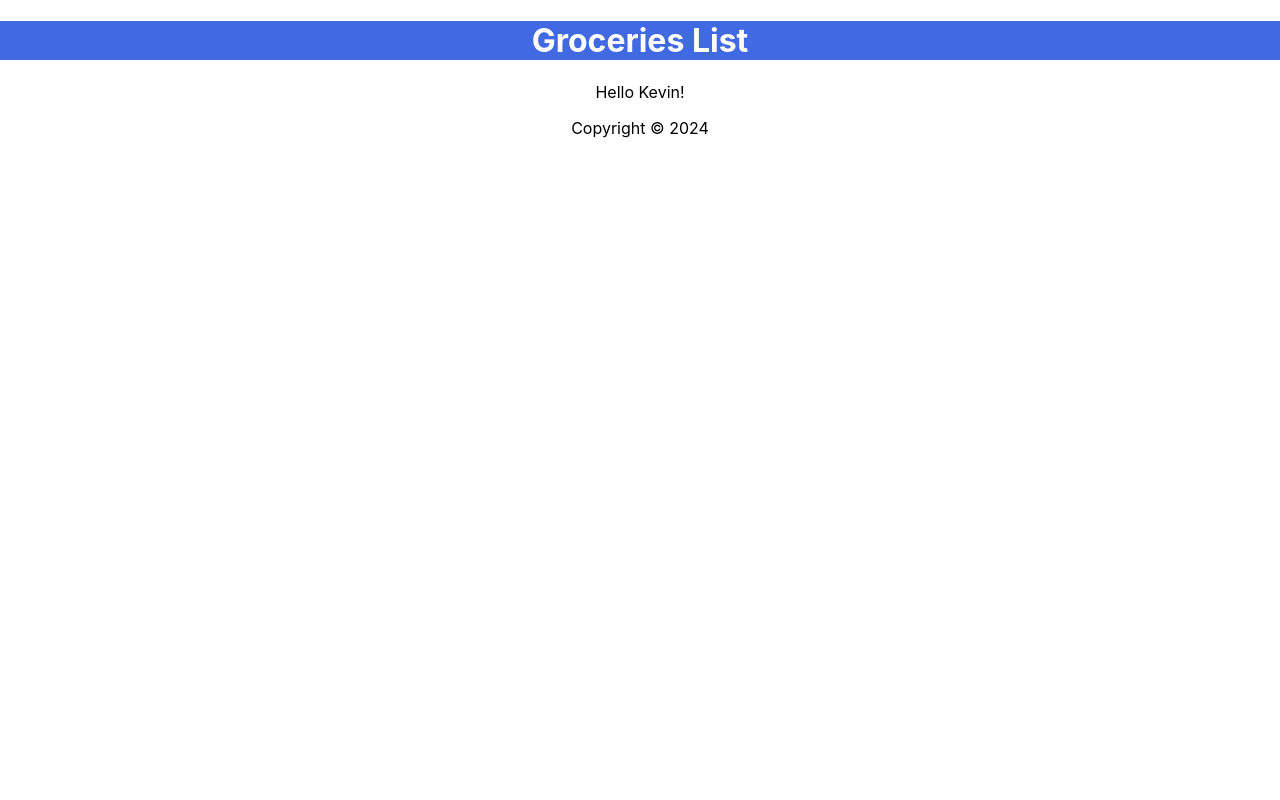
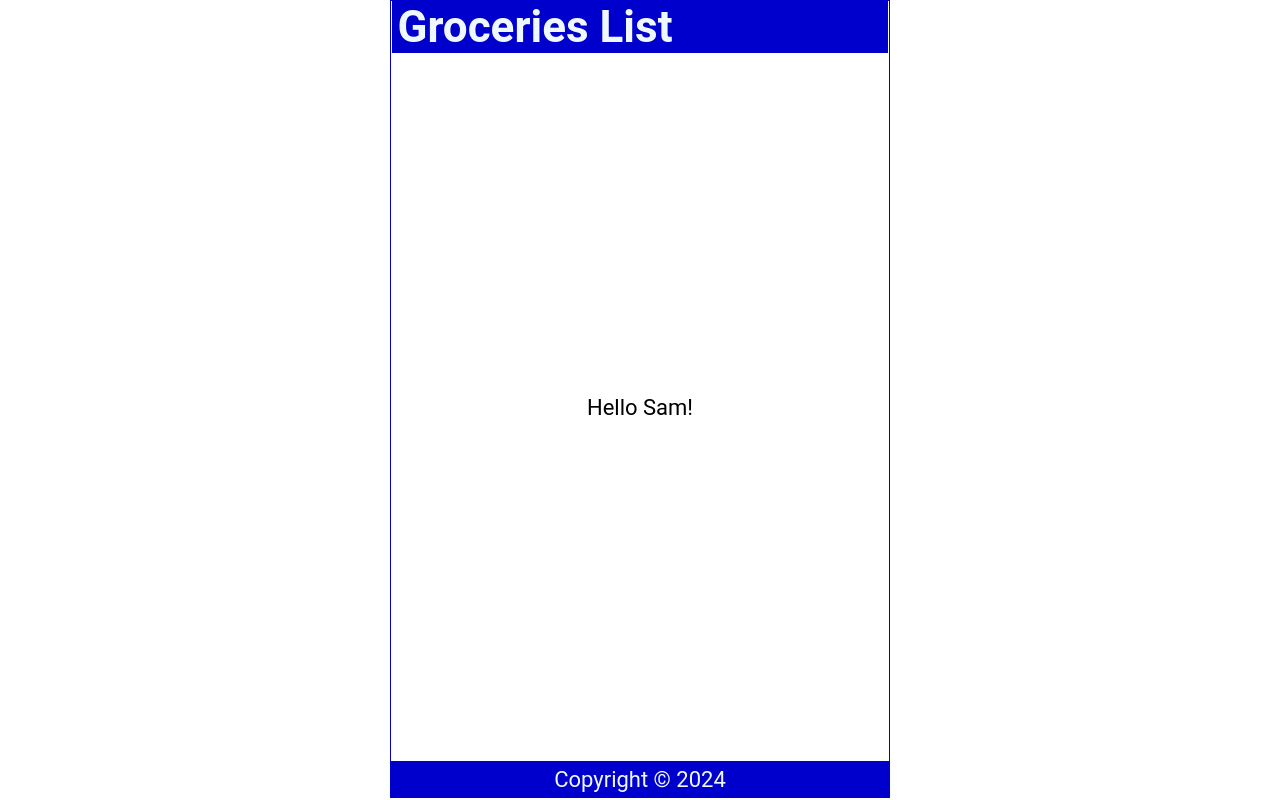
Before and after one commit to Hansika002/React-JS-Essentials, a React (Create React App) app: page / in a window 1280 px wide. Built offline with nearby package versions, Linux system fonts and the light colour scheme.

Commit message:
inline css removed

```diff
--- a/src/App.css
+++ /dev/null
@@ -1,38 +0,0 @@
-.App {
-  text-align: center;
-}
-
-.App-logo {
-  height: 40vmin;
-  pointer-events: none;
-}
-
-@media (prefers-reduced-motion: no-preference) {
-  .App-logo {
-    animation: App-logo-spin infinite 20s linear;
-  }
-}
-
-.App-header {
-  background-color: #282c34;
-  min-height: 100vh;
-  display: flex;
-  flex-direction: column;
-  align-items: center;
-  justify-content: center;
-  font-size: calc(10px + 2vmin);
-  color: white;
-}
-
-.App-link {
-  color: #61dafb;
-}
-
-@keyframes App-logo-spin {
-  from {
-    transform: rotate(0deg);
-  }
-  to {
-    transform: rotate(360deg);
-  }
-}
--- a/src/App.js
+++ b/src/App.js
@@ -1,4 +1,3 @@
-import './App.css';
 import Header from './Header';
 import Content from './Content';
 import Footer from './Footer';
--- a/src/Content.js
+++ b/src/Content.js
@@ -1,6 +1,6 @@
 const Content = () => {
     const handleNameChange = () => {
-        const names = ['Bob', 'Kevin', 'Dave'];
+        const names = ['Kate', 'Sam', 'Bob'];
         const int = Math.floor(Math.random() * 3);
         return names[int];
       }
--- a/src/Header.js
+++ b/src/Header.js
@@ -1,11 +1,8 @@
 const Header = () => {
-    const headerStyle = {
-        backgroundColor: 'royalblue',
-        color: '#fff'
-    };
+
 
     return (
-        <header style={headerStyle}>
+        <header>
             <h1>Groceries List</h1>
 
 
--- a/src/index.css
+++ b/src/index.css
@@ -1,13 +1,58 @@
+* {
+  margin: 0;
+  padding: 0;
+  box-sizing: border-box;
+}
+
+html {
+  font-size: 22px;
+}
+
 body {
-  margin: 0;
-  font-family: -apple-system, BlinkMacSystemFont, 'Segoe UI', 'Roboto', 'Oxygen',
+  min-height: 100vh;
+  font-family: 'Roboto', 'Oxygen',
     'Ubuntu', 'Cantarell', 'Fira Sans', 'Droid Sans', 'Helvetica Neue',
     sans-serif;
   -webkit-font-smoothing: antialiased;
   -moz-osx-font-smoothing: grayscale;
 }
 
-code {
-  font-family: source-code-pro, Menlo, Monaco, Consolas, 'Courier New',
-    monospace;
+.App {
+  display: flex;
+  flex-direction: column;
+  justify-content: center;
+  align-items: center;
+  height: calc(100vh - 2px);
+  max-width: 500px;
+  border: 1px solid mediumblue;
+  margin: auto;
 }
+
+header {
+  width: calc(100% - 2px);
+  padding: 0 0.25em;
+  background-color: mediumblue;
+  color: aliceblue;
+  display: flex;
+  justify-content: space-between;
+  align-items: center;
+}
+
+main {
+  width: 100%;
+  display: flex;
+  flex-direction: column;
+  flex-grow: 1;
+  justify-content: center;
+  align-items: center;
+  overflow-y: auto;
+}
+
+footer {
+  width: 100%;
+  padding: 0.25em;
+  background-color: mediumblue;
+  color: aliceblue;
+  display: grid;
+  place-content: center;
+}
```
